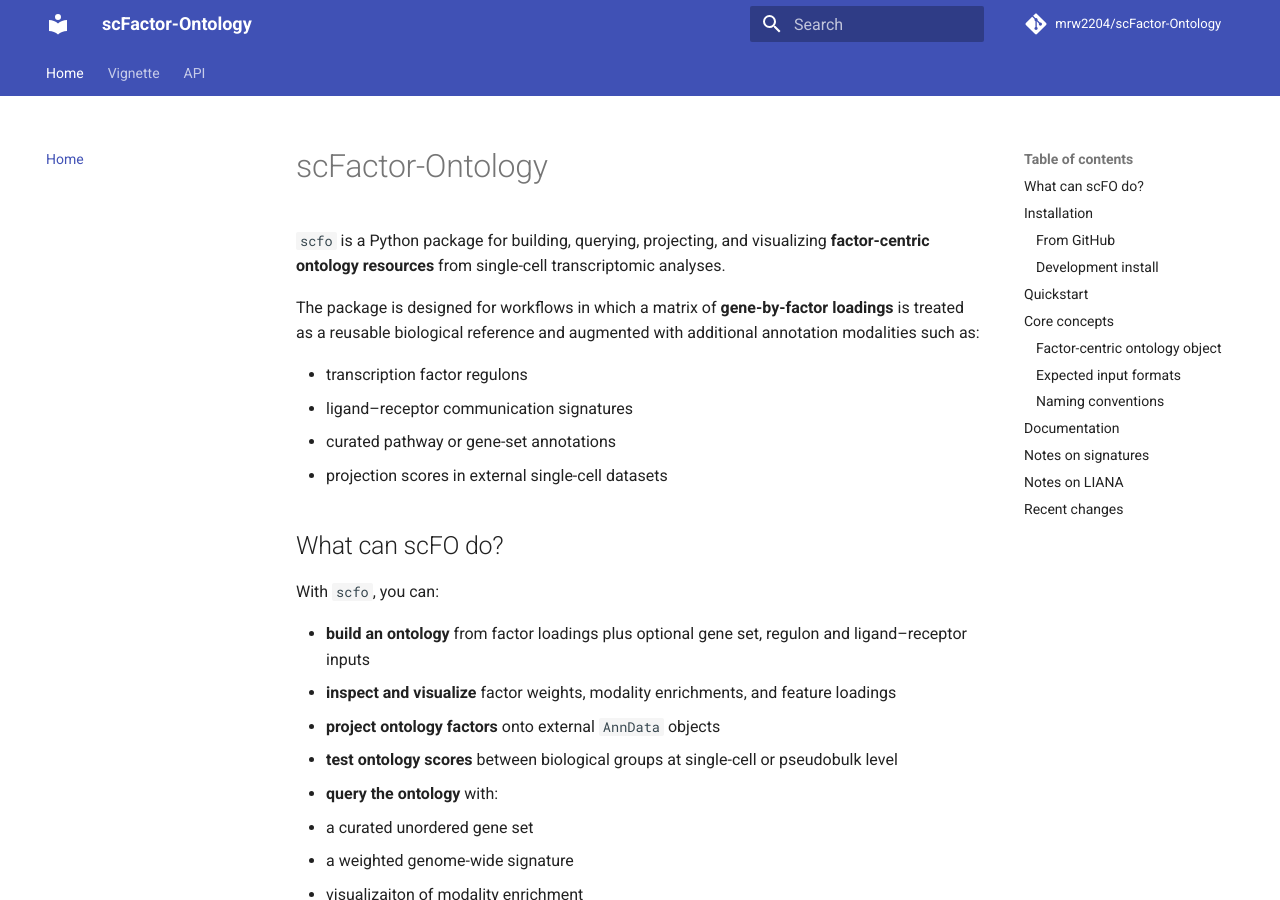
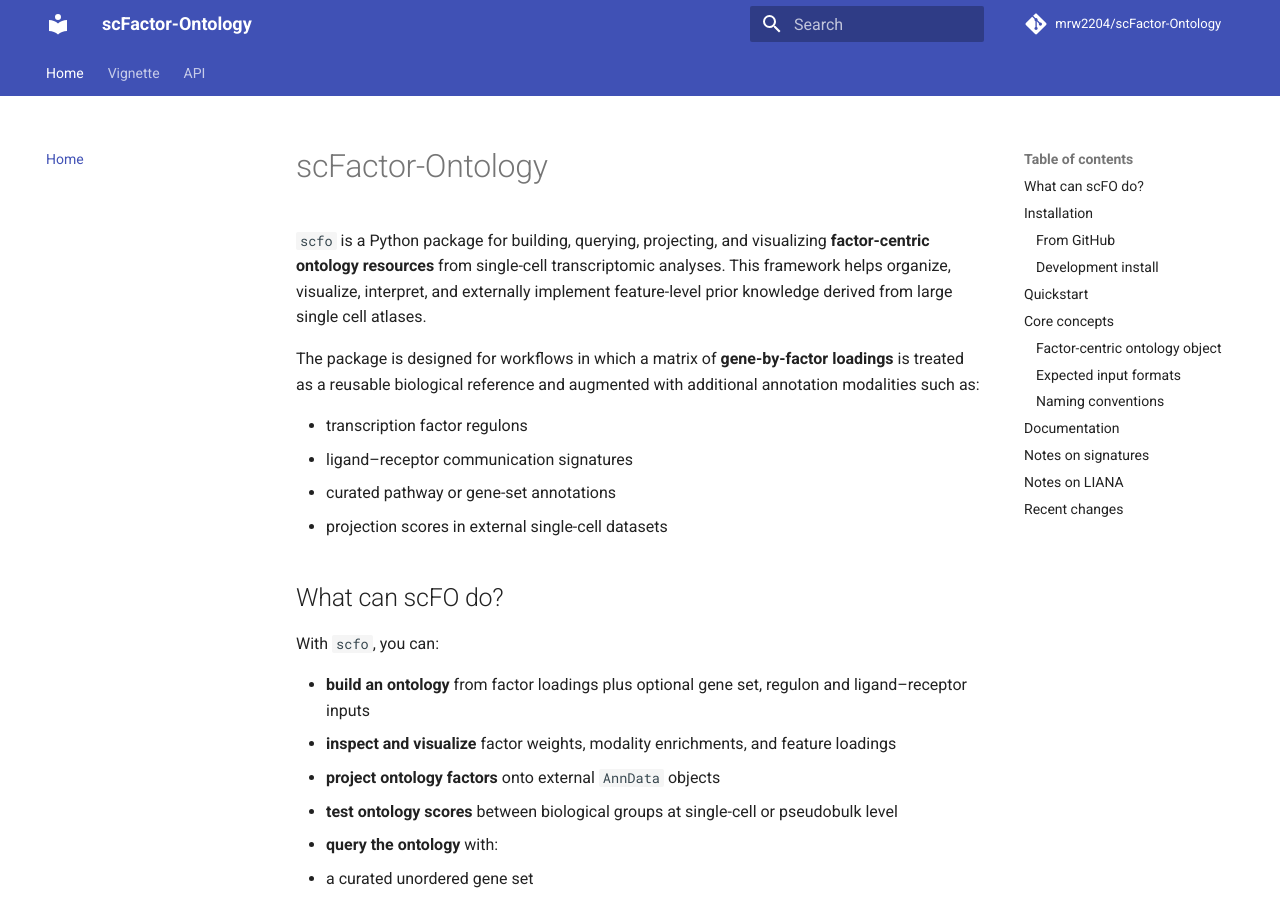
Before and after one commit to mrw2204/scFactor-Ontology, an MkDocs documentation site: the page built from docs/index.md, in a window 1280 px wide and 900 px high. Built offline with MkDocs 1.6.1 and Material for MkDocs 9.7.7, drawn with Linux system fonts in a browser that asks for light colours; comment, search, counter and statistics services are not loaded.

Commit message:
Update index.md

```diff
--- a/docs/index.md
+++ b/docs/index.md
@@ -1,6 +1,6 @@
 # scFactor-Ontology
 
-`scfo` is a Python package for building, querying, projecting, and visualizing **factor-centric ontology resources** from single-cell transcriptomic analyses.
+`scfo` is a Python package for building, querying, projecting, and visualizing **factor-centric ontology resources** from single-cell transcriptomic analyses. This framework helps organize, visualize, interpret, and externally implement feature-level prior knowledge derived from large single cell atlases.
 
 The package is designed for workflows in which a matrix of **gene-by-factor loadings** is treated as a reusable biological reference and augmented with additional annotation modalities such as:
 
```
